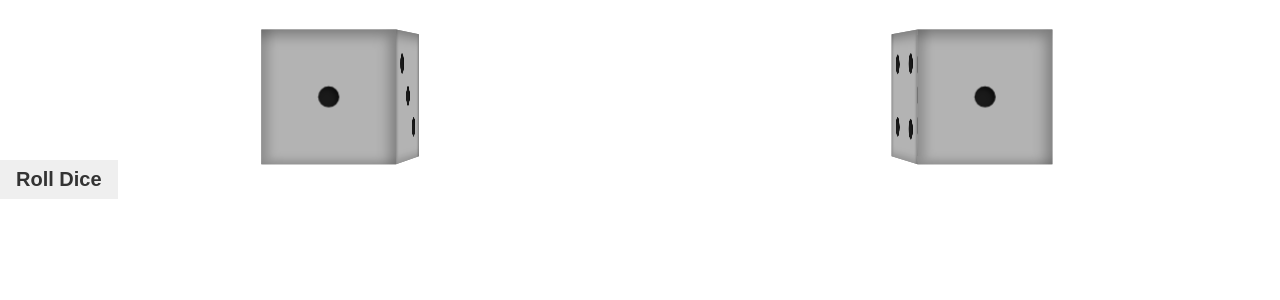
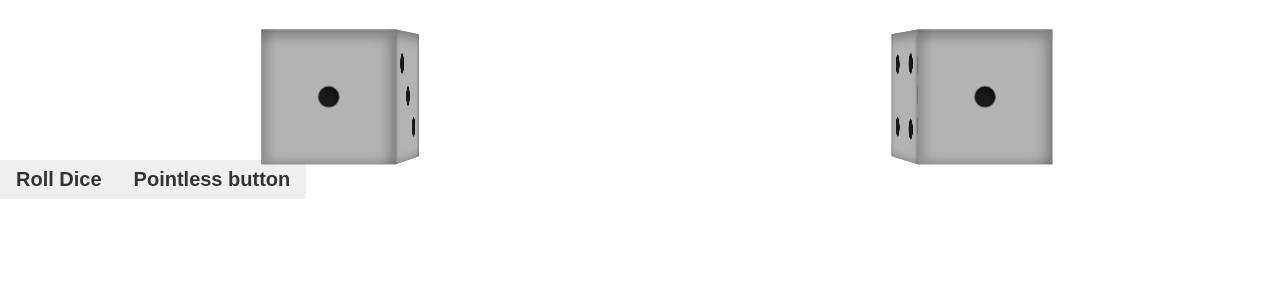
Before and after one commit to Djkde01/Dice-Roll, a React app: page / in a window 1280 px wide. Shown: the top 300 px of the page. Built offline with nearby package versions, Linux system fonts and the light colour scheme.

Commit message:
[NEW] Add Button component

```diff
--- /dev/null
+++ b/src/components/Button.jsx
@@ -0,0 +1,13 @@
+import React from "react";
+
+import "@styles/components/Button.css";
+
+const Button = ({ children, id, ...props }) => {
+  return (
+    <button type="button" id={id}>
+      {children}
+    </button>
+  );
+};
+
+export default Button;
--- a/src/components/Dice.jsx
+++ b/src/components/Dice.jsx
@@ -2,6 +2,7 @@ import React, { useEffect } from "react";
 
 import "@styles/components/Dice.css";
 import DiceFace from "./DiceFace";
+import Button from "./Button";
 
 function rollDice() {
   const dice = [...document.querySelectorAll(".die-list")];
@@ -40,9 +41,8 @@ const Dice = () => {
           ))}
         </ol>
       </div>
-      <button type="button" id="roll-button">
-        Roll Dice
-      </button>
+      <Button id="roll-button">Roll Dice</Button>
+      <Button>Pointless button</Button>
     </div>
   );
 };
--- /dev/null
+++ b/src/styles/components/Button.css
@@ -0,0 +1,13 @@
+button {
+  align-self: center;
+  background-color: #efefef;
+  border: none;
+  color: #333;
+  font-size: 1.25rem;
+  font-weight: 700;
+  justify-self: center;
+  padding: 0.5rem 1rem;
+}
+button:hover {
+  cursor: pointer;
+}
--- a/src/styles/components/Dice.css
+++ b/src/styles/components/Dice.css
@@ -60,20 +60,6 @@
   transform: rotateX(-360deg) rotateY(-900deg) rotateZ(-360deg);
 }
 
-button {
-  align-self: center;
-  background-color: #efefef;
-  border: none;
-  color: #333;
-  font-size: 1.25rem;
-  font-weight: 700;
-  justify-self: center;
-  padding: 0.5rem 1rem;
-}
-button:hover {
-  cursor: pointer;
-}
-
 @media (min-width: 900px) {
   .dice {
     perspective: 1300px;
```
